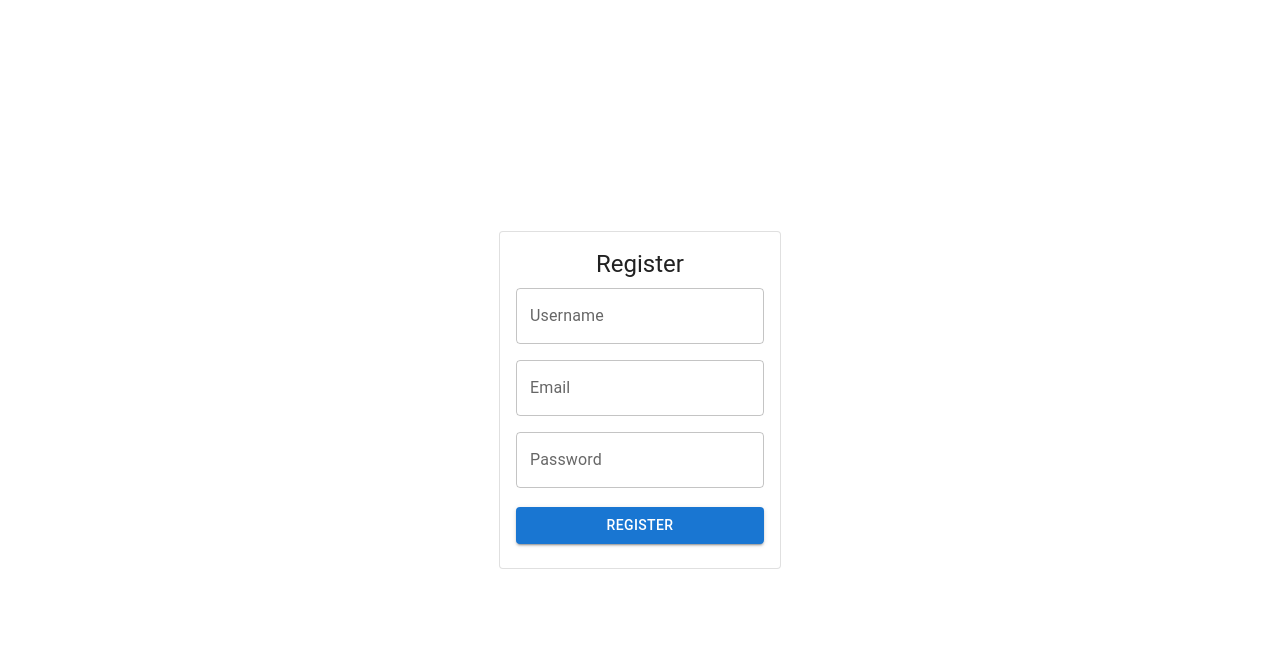
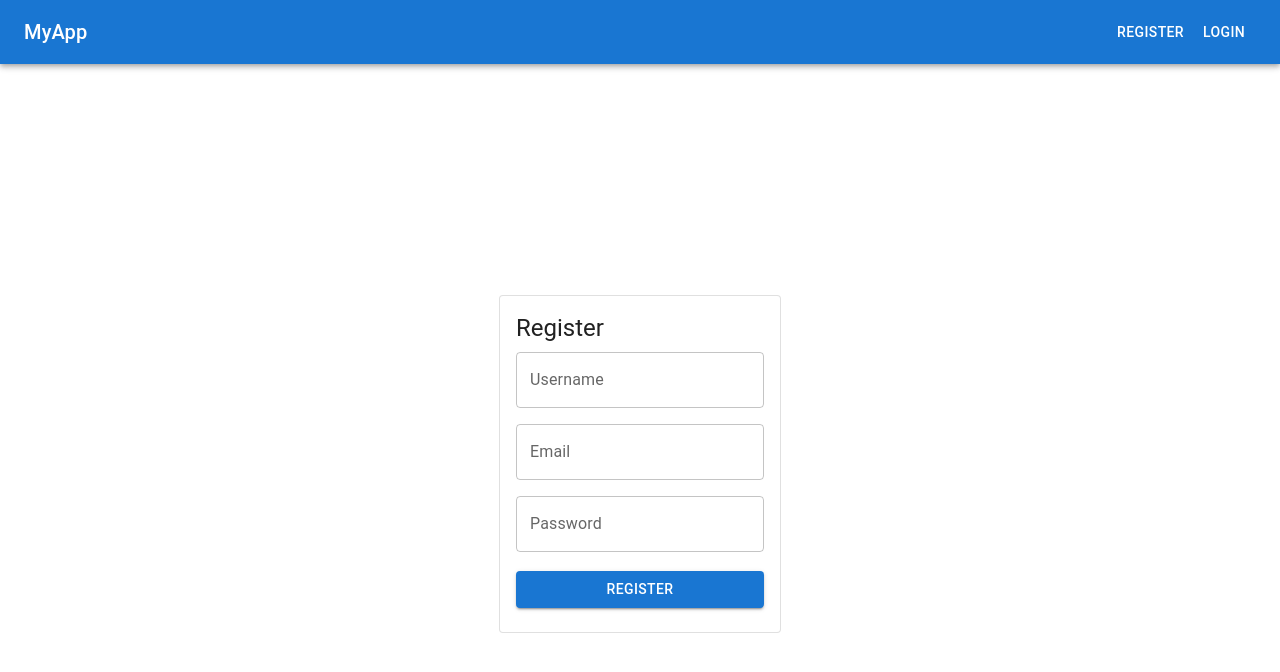
Before and after one commit to jeffersonvilla/HabitsTracker, a React (Create React App) app in the folder frontend/: page /register in a window 1280 px wide. Shown: the top 672 px of the page. Built offline with nearby package versions, Linux system fonts and the light colour scheme.

Commit message:
add login component and menu bar to front end

```diff
--- a/frontend/package.json
+++ b/frontend/package.json
@@ -13,6 +13,7 @@
     "react": "^18.3.1",
     "react-dom": "^18.3.1",
     "react-hook-form": "^7.51.4",
+    "react-router-dom": "^6.23.1",
     "react-scripts": "5.0.1",
     "web-vitals": "^2.1.4",
     "yup": "^1.4.0"
--- a/frontend/src/App.js
+++ b/frontend/src/App.js
@@ -1,11 +1,38 @@
-import './App.css';
-import RegisterForm from './user/register/RegisterForm';
+import React from 'react';
+import { BrowserRouter as Router, Routes, Route, Link, Navigate } from 'react-router-dom';
+import { AppBar, Toolbar, Button, Typography, Container } from '@mui/material';
+import RegisterForm from './auth/RegisterForm'
+import LoginForm from './auth/LoginForm';
 
 function App() {
   return (
-    <div className="App">
-      <RegisterForm/>
-    </div>
+    <Router>
+      <div className="App">
+        <AppBar position="static">
+          <Toolbar>
+            <Typography variant="h6" style={{ flexGrow: 1 }}>
+              MyApp
+            </Typography>
+            <Button color="inherit" component={Link} to="/register">
+              Register
+            </Button>
+            <Button color="inherit" component={Link} to="/login">
+              Login
+            </Button>
+          </Toolbar>
+        </AppBar>
+        <Container>
+          <Routes>
+            <Route path="/register" element={<RegisterForm />} />
+            <Route path="/login" element={<LoginForm />} />
+            <Route path="/" element={<Navigate to="/login" />} />
+            <Route path="*" element={<Typography variant="h4" component="div" style={{ marginTop: '20px' }}>
+              Page Not Found
+            </Typography>} />
+          </Routes>
+        </Container>
+      </div>
+    </Router>
   );
 }
 
--- a/frontend/src/user/register/RegisterForm.jsx
+++ b/frontend/src/auth/LoginForm.jsx
@@ -16,19 +16,13 @@ import {
     Alert,
 } from '@mui/material';
 
+// Custom validation schema to handle either username or email
 const validationSchema = Yup.object().shape({
-    username: Yup.string().required('Username is required'),
-    email: Yup.string().email('Invalid email format').required('Email is required'),
-    password: Yup.string()
-        .min(6, 'Password must be at least 6 characters')
-        .matches(
-            /^(?=.*[0-9])(?=.*[a-z])(?=.*[A-Z])(?=.*[@#$%^&+=])(?=\S+$).{8,}$/,
-            'Password must contain at least one lowercase letter, one uppercase letter, one digit, and one special character'
-        )
-        .required('Password is required'),
+    usernameOrEmail: Yup.string().required('Username or Email is required'),
+    password: Yup.string().required('Password is required'),
 });
 
-const RegisterForm = () => {
+const LoginForm = () => {
     const [isLoading, setIsLoading] = useState(false);
     const [error, setError] = useState(null);
     const [snackbarOpen, setSnackbarOpen] = useState(false);
@@ -47,23 +41,24 @@ const RegisterForm = () => {
         setError(null);
 
         try {
-            const response = await fetch('http://localhost:8080/api/v1/user/register', {
+            const response = await fetch('http://localhost:8080/api/v1/auth/login', {
                 method: 'POST',
                 headers: { 'Content-Type': 'application/json' },
-                body: JSON.stringify(data),
+                body: JSON.stringify({ username: data.usernameOrEmail, email: data.usernameOrEmail, password: data.password }),
             });
 
-
             if (response.status === 200) {
-                const responseData = await response.text(); // Assuming a plain text response
-                console.log('Registration successful!', responseData);
-                setSnackbarMessage(responseData);
+                const jwt = await response.text();
+                console.log('Login successful!', jwt);
+                setSnackbarMessage('Login successful!');
                 setSnackbarOpen(true);
                 reset();
-                // Handle successful registration (e.g., redirect to login page)
+                // Handle successful login (save JWT, redirect to dashboard)
             } else if (response.status === 400) {
-                const responseData = await response.json(); // Assuming a JSON response
-                throw new Error(responseData.message || 'Registration failed');
+                const responseData = await response.json();
+                throw new Error(responseData.message || 'Login failed');
+            } else if (response.status === 403) {
+                throw new Error('Please verify your account by clicking the link sent to your email.');
             } else {
                 throw new Error('Unexpected error occurred');
             }
@@ -80,21 +75,14 @@ const RegisterForm = () => {
             <Card variant="outlined">
                 <CardContent>
                     <Typography variant="h5" component="div" gutterBottom>
-                        Register
+                        Login
                     </Typography>
                     <form onSubmit={handleSubmit(onSubmit)} style={{ display: 'flex', flexDirection: 'column', gap: '16px' }}>
                         <TextField
-                            {...register('username')}
-                            label="Username"
-                            error={!!errors.username}
-                            helperText={errors.username?.message}
-                        />
-                        <TextField
-                            {...register('email')}
-                            label="Email"
-                            type="email"
-                            error={!!errors.email}
-                            helperText={errors.email?.message}
+                            {...register('usernameOrEmail')}
+                            label="Username or Email"
+                            error={!!errors.usernameOrEmail}
+                            helperText={errors.usernameOrEmail?.message}
                         />
                         <FormControl fullWidth variant="outlined">
                             <InputLabel htmlFor="password">Password</InputLabel>
@@ -110,7 +98,7 @@ const RegisterForm = () => {
                             </FormHelperText>
                         </FormControl>
                         <Button type="submit" variant="contained" disabled={isLoading}>
-                            {isLoading ? 'Registering...' : 'Register'}
+                            {isLoading ? 'Logging in...' : 'Login'}
                         </Button>
                         {error && <p style={{ color: 'red' }}>{error}</p>}
                     </form>
@@ -130,4 +118,4 @@ const RegisterForm = () => {
     );
 };
 
-export default RegisterForm;
+export default LoginForm;
--- /dev/null
+++ b/frontend/src/auth/RegisterForm.jsx
@@ -0,0 +1,133 @@
+import React, { useState } from 'react';
+import { useForm } from 'react-hook-form';
+import { yupResolver } from '@hookform/resolvers/yup';
+import * as Yup from 'yup';
+import {
+    TextField,
+    Button,
+    FormControl,
+    InputLabel,
+    OutlinedInput,
+    FormHelperText,
+    Card,
+    CardContent,
+    Typography,
+    Snackbar,
+    Alert,
+} from '@mui/material';
+
+const validationSchema = Yup.object().shape({
+    username: Yup.string().required('Username is required'),
+    email: Yup.string().email('Invalid email format').required('Email is required'),
+    password: Yup.string()
+        .min(6, 'Password must be at least 6 characters')
+        .matches(
+            /^(?=.*[0-9])(?=.*[a-z])(?=.*[A-Z])(?=.*[@#$%^&+=])(?=\S+$).{8,}$/,
+            'Password must contain at least one lowercase letter, one uppercase letter, one digit, and one special character'
+        )
+        .required('Password is required'),
+});
+
+const RegisterForm = () => {
+    const [isLoading, setIsLoading] = useState(false);
+    const [error, setError] = useState(null);
+    const [snackbarOpen, setSnackbarOpen] = useState(false);
+    const [snackbarMessage, setSnackbarMessage] = useState('');
+
+    const { register, handleSubmit, reset, formState: { errors } } = useForm({
+        resolver: yupResolver(validationSchema),
+    });
+
+    const handleCloseSnackbar = () => {
+        setSnackbarOpen(false);
+    };
+
+    const onSubmit = async (data) => {
+        setIsLoading(true);
+        setError(null);
+
+        try {
+            const response = await fetch('http://localhost:8080/api/v1/auth/register', {
+                method: 'POST',
+                headers: { 'Content-Type': 'application/json' },
+                body: JSON.stringify(data),
+            });
+
+
+            if (response.status === 200) {
+                const responseData = await response.text(); // Assuming a plain text response
+                console.log('Registration successful!', responseData);
+                setSnackbarMessage(responseData);
+                setSnackbarOpen(true);
+                reset();
+                // Handle successful registration (e.g., redirect to login page)
+            } else if (response.status === 400) {
+                const responseData = await response.json(); // Assuming a JSON response
+                throw new Error(responseData.message || 'Registration failed');
+            } else {
+                throw new Error('Unexpected error occurred');
+            }
+
+        } catch (error) {
+            setError(error.message);
+        } finally {
+            setIsLoading(false);
+        }
+    };
+
+    return (
+        <div style={{ display: 'flex', justifyContent: 'center', alignItems: 'center', height: '100vh' }}>
+            <Card variant="outlined">
+                <CardContent>
+                    <Typography variant="h5" component="div" gutterBottom>
+                        Register
+                    </Typography>
+                    <form onSubmit={handleSubmit(onSubmit)} style={{ display: 'flex', flexDirection: 'column', gap: '16px' }}>
+                        <TextField
+                            {...register('username')}
+                            label="Username"
+                            error={!!errors.username}
+                            helperText={errors.username?.message}
+                        />
+                        <TextField
+                            {...register('email')}
+                            label="Email"
+                            type="email"
+                            error={!!errors.email}
+                            helperText={errors.email?.message}
+                        />
+                        <FormControl fullWidth variant="outlined">
+                            <InputLabel htmlFor="password">Password</InputLabel>
+                            <OutlinedInput
+                                {...register('password')}
+                                type="password"
+                                id="password"
+                                error={!!errors.password}
+                                label="Password"
+                            />
+                            <FormHelperText error={!!errors.password}>
+                                {errors.password?.message}
+                            </FormHelperText>
+                        </FormControl>
+                        <Button type="submit" variant="contained" disabled={isLoading}>
+                            {isLoading ? 'Registering...' : 'Register'}
+                        </Button>
+                        {error && <p style={{ color: 'red' }}>{error}</p>}
+                    </form>
+                </CardContent>
+            </Card>
+            <Snackbar
+                open={snackbarOpen}
+                autoHideDuration={6000}
+                onClose={handleCloseSnackbar}
+                anchorOrigin={{ vertical: 'bottom', horizontal: 'center' }}
+            >
+                <Alert onClose={handleCloseSnackbar} severity="success" sx={{ width: '100%' }}>
+                    {snackbarMessage}
+                </Alert>
+            </Snackbar>
+        </div>
+    );
+};
+
+export default RegisterForm;
```
Also changed, not shown: 1 other file (tests, documents, lock files or other folders).
